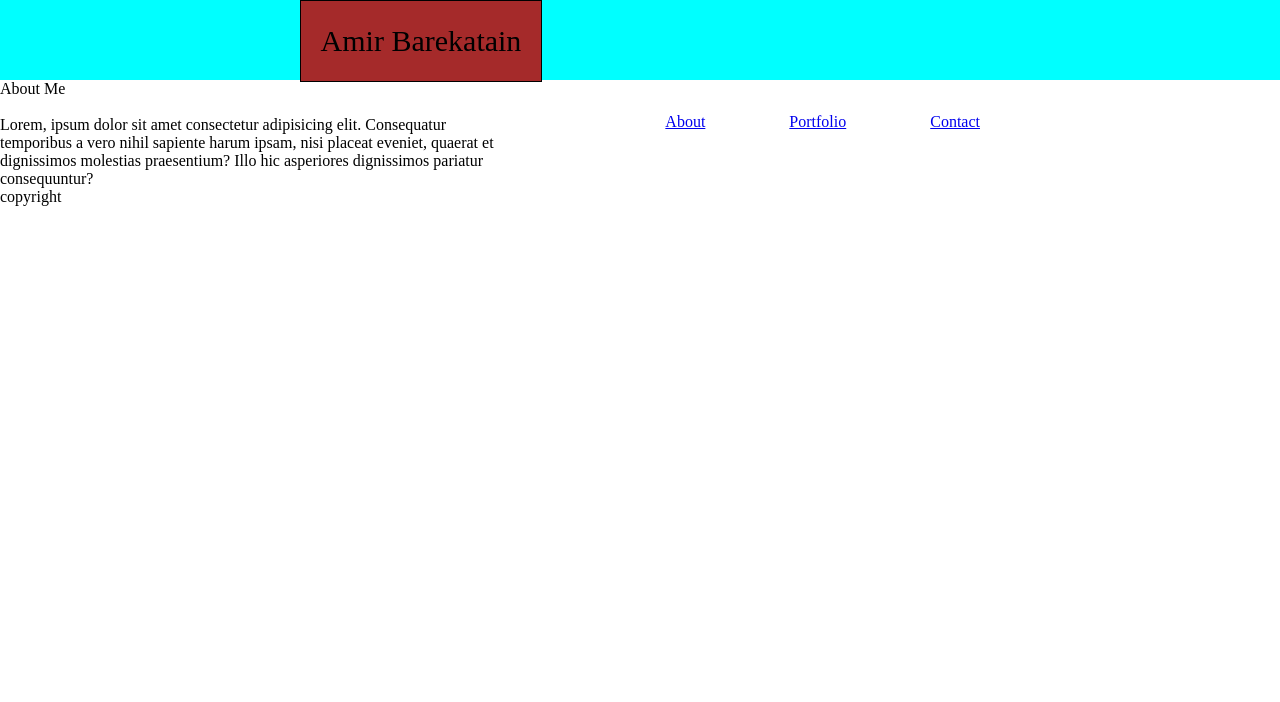
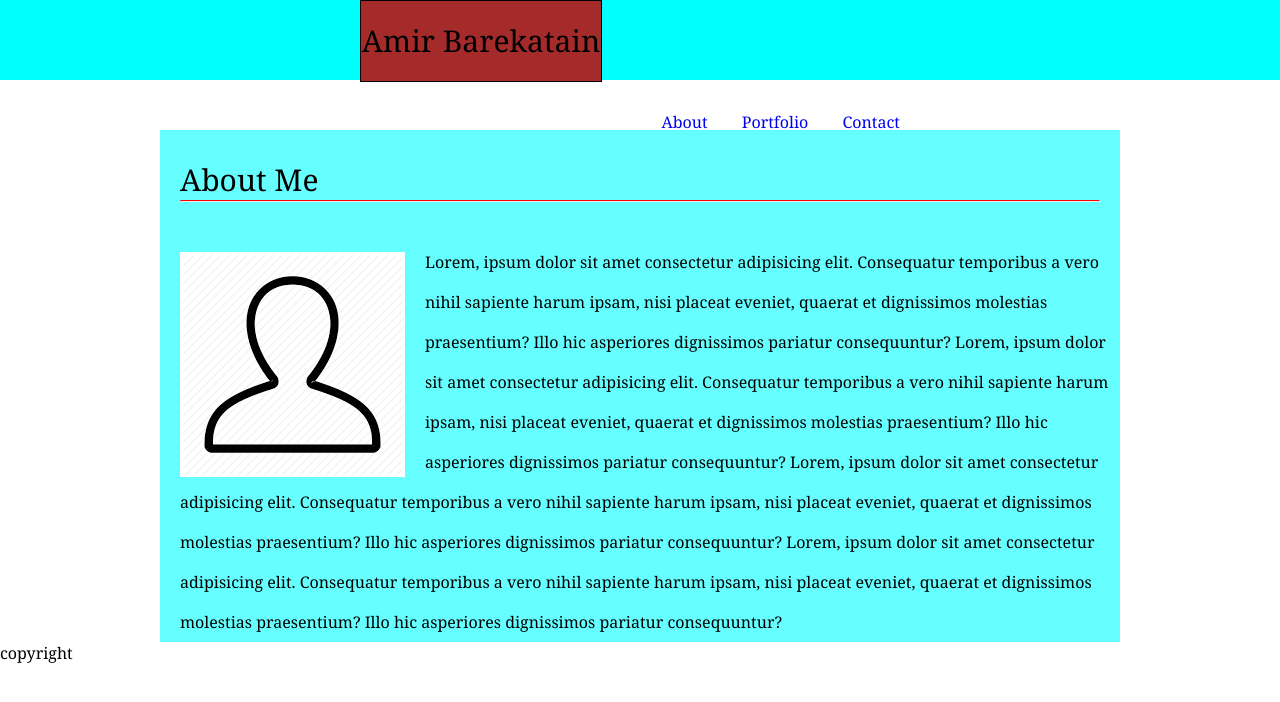
Before and after one commit to amirbare/hw1, a plain HTML site: page index.html in a window 1280 px wide. Drawn offline with Linux system fonts and the light colour scheme.

Commit message:
about me section finished

```diff
--- a/assets/css/styles.css
+++ b/assets/css/styles.css
@@ -2,7 +2,12 @@
 {
 
     margin: 0%;
+    font-family: 'Georgia', Times, Times New Roman, serif;
 }
+
+a:link {
+    text-decoration: none;
+  }
 ul {
     list-style-type: none;
     margin: 0;
@@ -19,21 +24,29 @@ li
 {
 
 
+
     display: inline;
 
 }
 
+
+
 .right li
 {
 
-    padding-left: 80px;
+    padding-left: 30px;
+
 
 }
+
+
 .right
 {
 
+    position: static;
+
     float: right;
-    margin-right: 300px;
+    margin-right: 380px;
     line-height: 80px;
     height: 80px;
     padding-left: 80px;
@@ -46,13 +59,52 @@ li
 {
     font-size: 30px;
     display: inline-block;
-width: 240px;
-line-height: 80px;
+    width: 240px;
+    line-height: 80px;
 
-height: 80px;
-border: 1px solid #000;
-text-align: center;
+    height: 80px;
+    border: 1px solid #000;
+    text-align: center;
     background-color: brown;
-    margin-left : 300px;
+    margin-left : 360px;
 
 }
+
+.about{
+
+
+    width: 960px;
+    margin: 0 auto;
+    margin-top: 50px;
+    background-color: #66ffff;
+    line-height: 40px;
+}
+
+.abouttext
+{
+    padding-top: 30px;
+    padding-left: 20px;
+    font-size: 30px;
+}
+
+hr{
+
+    border-top: 1px solid red;
+    margin-left: 20px;
+    margin-right: 20px;
+
+}
+
+img{
+
+
+    float: left;
+    margin-top: 10px;
+    padding-right: 20px;
+}
+.p1{
+
+    margin-top: 40px;
+    padding-left: 20px;
+
+}
--- a/index.html
+++ b/index.html
@@ -36,13 +36,31 @@
 
     <div class="about">
 
-        <div class="">About Me</div>
-        <img src="me.jpeg" alt="">
-        <br>
+        <div class="abouttext">About Me</div>
 
-        <div class="">Lorem, ipsum dolor sit amet consectetur adipisicing elit. Consequatur temporibus a vero nihil
+        <hr>
+
+        <div class="p1">
+                <img src="assets/images/me.png" alt="">
+
+            Lorem, ipsum dolor sit amet consectetur adipisicing elit. Consequatur temporibus a vero nihil
             sapiente harum ipsam, nisi placeat eveniet, quaerat et dignissimos molestias praesentium? Illo hic
-            asperiores dignissimos pariatur consequuntur?</div>
+            asperiores dignissimos pariatur consequuntur?
+
+            Lorem, ipsum dolor sit amet consectetur adipisicing elit. Consequatur temporibus a vero nihil
+            sapiente harum ipsam, nisi placeat eveniet, quaerat et dignissimos molestias praesentium? Illo hic
+            asperiores dignissimos pariatur consequuntur?
+
+            Lorem, ipsum dolor sit amet consectetur adipisicing elit. Consequatur temporibus a vero nihil
+            sapiente harum ipsam, nisi placeat eveniet, quaerat et dignissimos molestias praesentium? Illo hic
+            asperiores dignissimos pariatur consequuntur?
+
+
+            Lorem, ipsum dolor sit amet consectetur adipisicing elit. Consequatur temporibus a vero nihil
+            sapiente harum ipsam, nisi placeat eveniet, quaerat et dignissimos molestias praesentium? Illo hic
+            asperiores dignissimos pariatur consequuntur?
+
+        </div>
 
     </div>
 
```
Also changed, not shown: assets/images/me.png (added).
